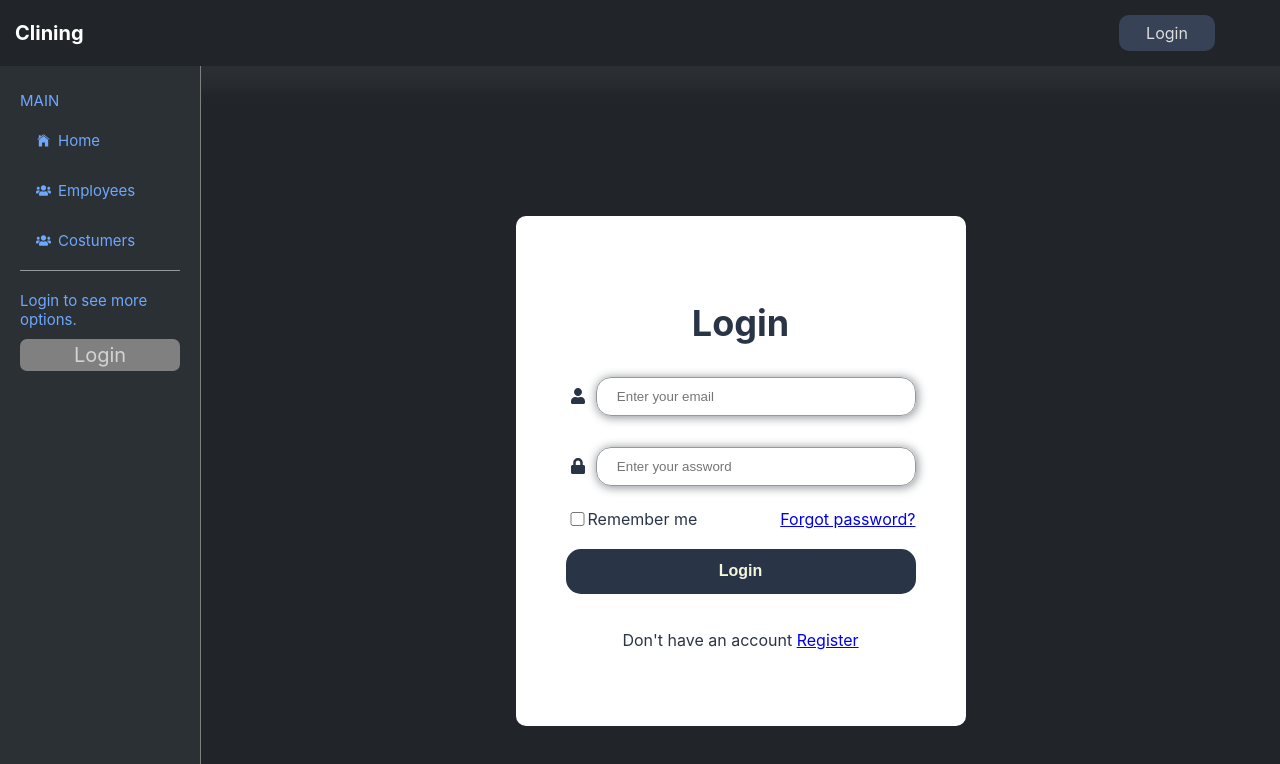
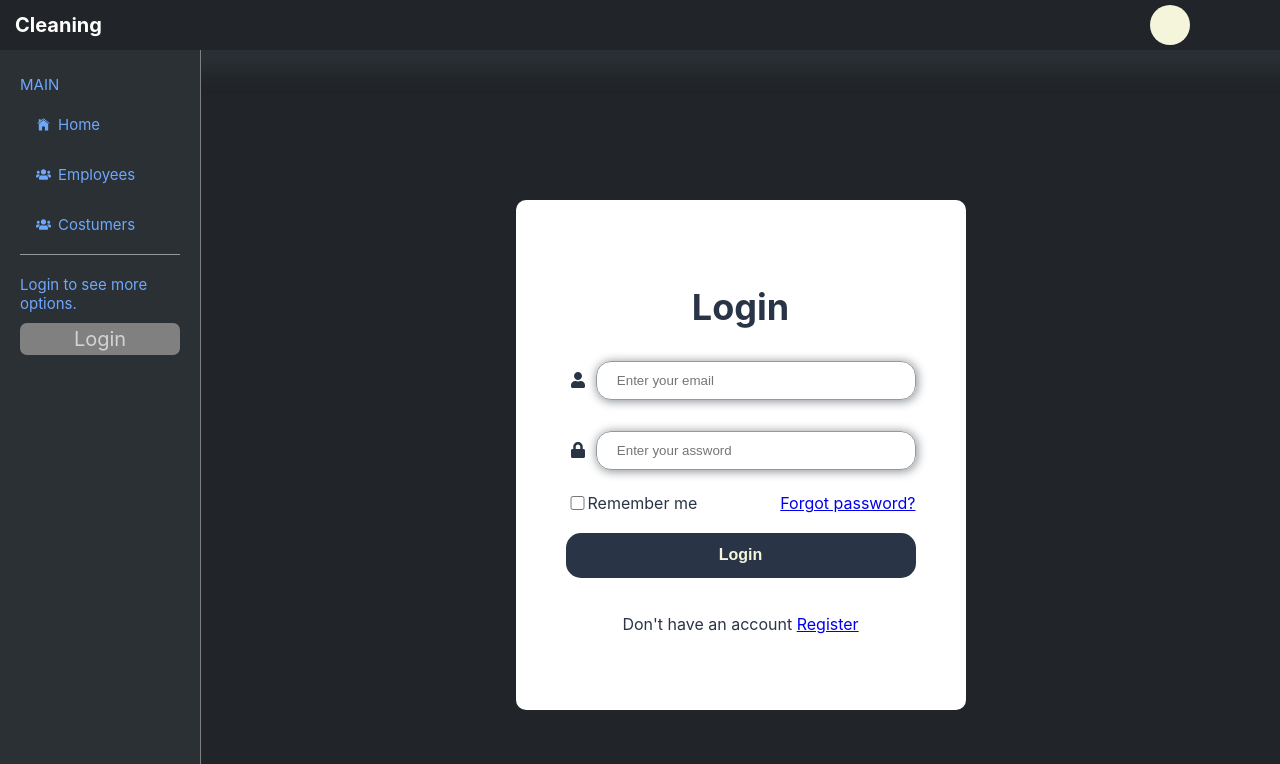
Before and after one commit to Yunieskyauto/cleaning_frontend, a React (Create React App) app: page /login in a window 1280 px wide. Shown: the top 764 px of the page. Built offline with nearby package versions, Linux system fonts and the light colour scheme.

Commit message:
set username in navbar

```diff
--- a/src/App.js
+++ b/src/App.js
@@ -12,12 +12,14 @@ import {
   RouterProvider,
   Outlet
 } from "react-router-dom";
+import { useState } from "react";
+function App() {
+  const [userName, setUserName] = useState('')
 
-function App() {
   const Layout = () => {
     return (
       <div className="main">
-        <Navbar />
+        <Navbar userName={userName}/>
         <div className="container">
           <div className="menuContainer">
             <Menu />
@@ -53,7 +55,7 @@ function App() {
         },
         {
           path: "/login",
-          element: <Login />
+          element: <Login onUserName={setUserName}/>
         }
       ]
     },
--- a/src/components/manu/Menu.tsx
+++ b/src/components/manu/Menu.tsx
@@ -29,7 +29,7 @@ export const Menu = () => {
         </div>
         <div className="line" />
         <div className="login-box">
-          <text>Login to see more options.</text>
+          <span>Login to see more options.</span>
           <Link to='/login' className="login-button">
             <span className="item-title">Login</span>
           </Link>
--- a/src/components/navbar/Navbar.tsx
+++ b/src/components/navbar/Navbar.tsx
@@ -1,25 +1,15 @@
 import './navbar.scss'
 import React from "react"
-export const Navbar = () => {
+export const Navbar = (props: any) => {
     return (
      <div className="navbar">
        <div className="logo">
-        <span>Clining</span>
+        <span>Cleaning</span>
        </div>
-        <div className='icons'>
-          <a className='login'>Login</a>
+        <div className='nav-profile-box'>
+          <span className='profile-photo'></span>
+          <span className='profile-name'>{props.userName}</span>
         </div>
      </div>
     )
  }
-
- /*
- <img src="/search.svg" alt=""/>
-         <img src="/app.svg" alt=""/>
-         <img src="/expand.svg" alt=""/>
-
-         <div className="notifications">
-          <img src="/notifications.svg" alt=""/>
-          <span>1</span>
-         </div>
- */
--- a/src/components/navbar/navbar.scss
+++ b/src/components/navbar/navbar.scss
@@ -1,12 +1,12 @@
 @import './../../styles/variables.scss';
 .navbar {
-   width: 100%;
-   padding: 15px;
+   width: 100% ;
+   height: 50px;
    display: flex;
    align-items: center;
    justify-content: space-between;
    box-shadow: 20px 20px 20px $medium-dark-gray;
-
+   padding: 0px 15px;
    .logo{
     align-items: center;
     display: flex;
@@ -19,17 +19,24 @@
      }
    }
 
-   .login {
-      display: flex;
-      background-color: $soft-bg;
-      padding: 8px;
-      width: 80px;
-      margin-right: 80px;
-      justify-content: center;
-      border-radius: 10px;
-      color: $soft-color;
-      &:hover {
-         background-color: #2f3337;
-      }
+   .nav-profile-box {
+     display: flex;
+     width: 200px;
+     height: 100%;
+     margin-right: 20px;
+     align-items: center;
+     gap: 10px;
+     justify-content: center;
+
+     .profile-photo {
+      width: 40px;
+      height: 40px;
+      background-color: beige;
+      border-radius: 100%;
+     }
+
+     .profile-name {
+       color: white
+     }
    }
 }
--- a/src/login/Login.tsx
+++ b/src/login/Login.tsx
@@ -1,9 +1,9 @@
-import React from "react"
+import React, { useEffect } from "react"
 import './login.scss'
 import { Input } from "../components/input/Input.tsx";
 import { useState, useRef, } from "react";
 
-export const Login = () => {
+export const Login = (props: any) => {
   const [email, setEmail] = useState('');
   const [isValid, setIsValid] = useState(true);
 
@@ -15,9 +15,7 @@ export const Login = () => {
   const [emailErrorMsg, setEmailErrorMsg] = useState('')
   const [passwordErrorMsg, setPasswordErrorMsg] = useState('')
 
-
-  const passwordRef = useRef();
-  const emailRef = useRef();
+  const [userName, setUserName] = useState('')
 
   const handleEmailChange = (e: string) => {
     setEmail(e)
@@ -57,17 +55,17 @@ export const Login = () => {
       .then((response) => response.json())
       .then((data => {
         if (data.Errors !== undefined) {
-
           setEmail(data.Data.email);
-
           if (data.Errors.email !== undefined) {
             setEmailErrorMsg(data.Errors.email[0]);
           }
-
           if (data.Errors.password !== undefined) {
             setPasswordErrorMsg(data.Errors.password[0]);
           }
         }
+
+        // get the user name to set up the navbar
+        setUserName(data.first_name + " " + data.last_name)
 
         let access  = ""
         if (data.id !== undefined && data.token.access_token !== undefined) {
@@ -93,10 +91,16 @@ export const Login = () => {
         console.log(err);
       })
   }
+   useEffect(() => {
+    if (userName !== "") {
+      props.onUserName(userName)
+    }
+   }, [userName])
+
 
   return (
     <div className='login'>
-      <form>
+      <form onSubmit={handleSubmit}>
       <h1>Login</h1>
       <Input
           className={emailInputState}
```
